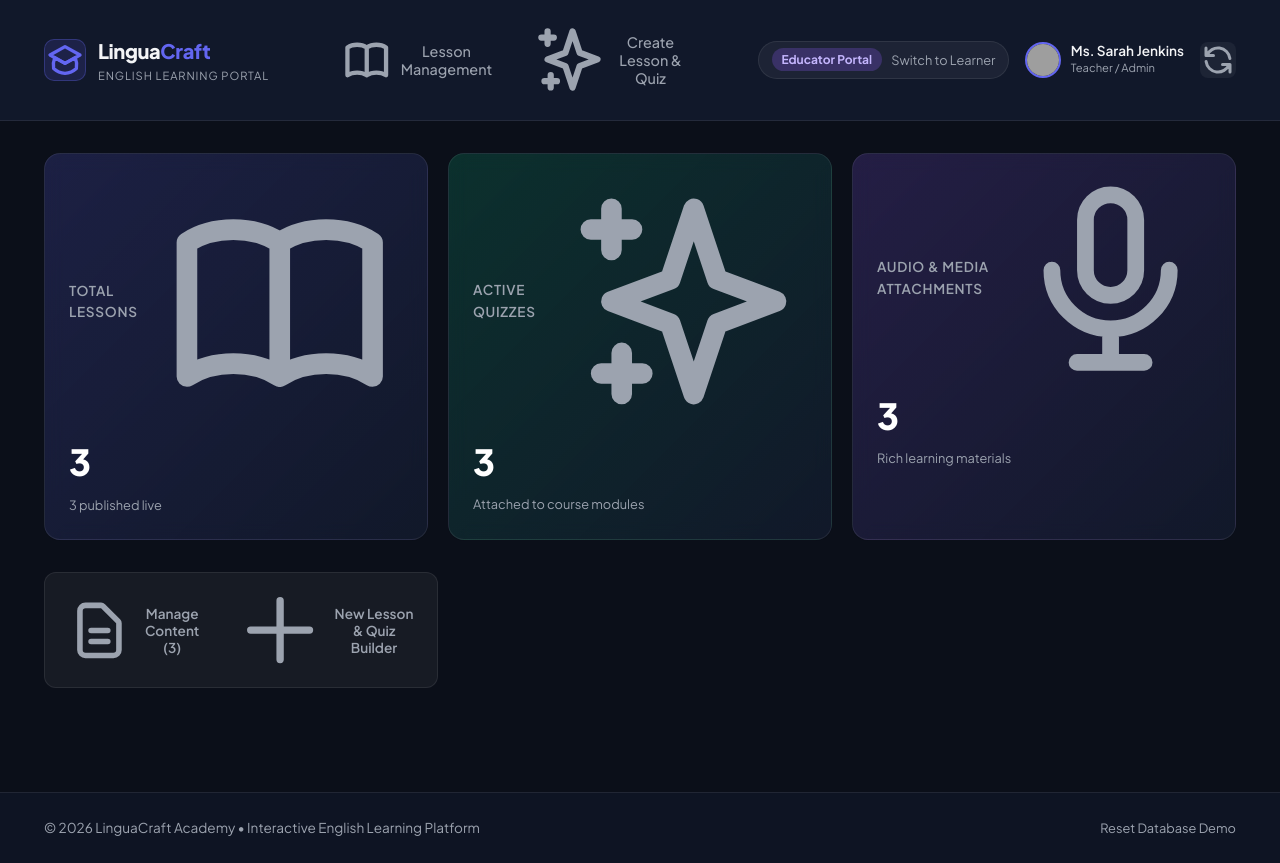
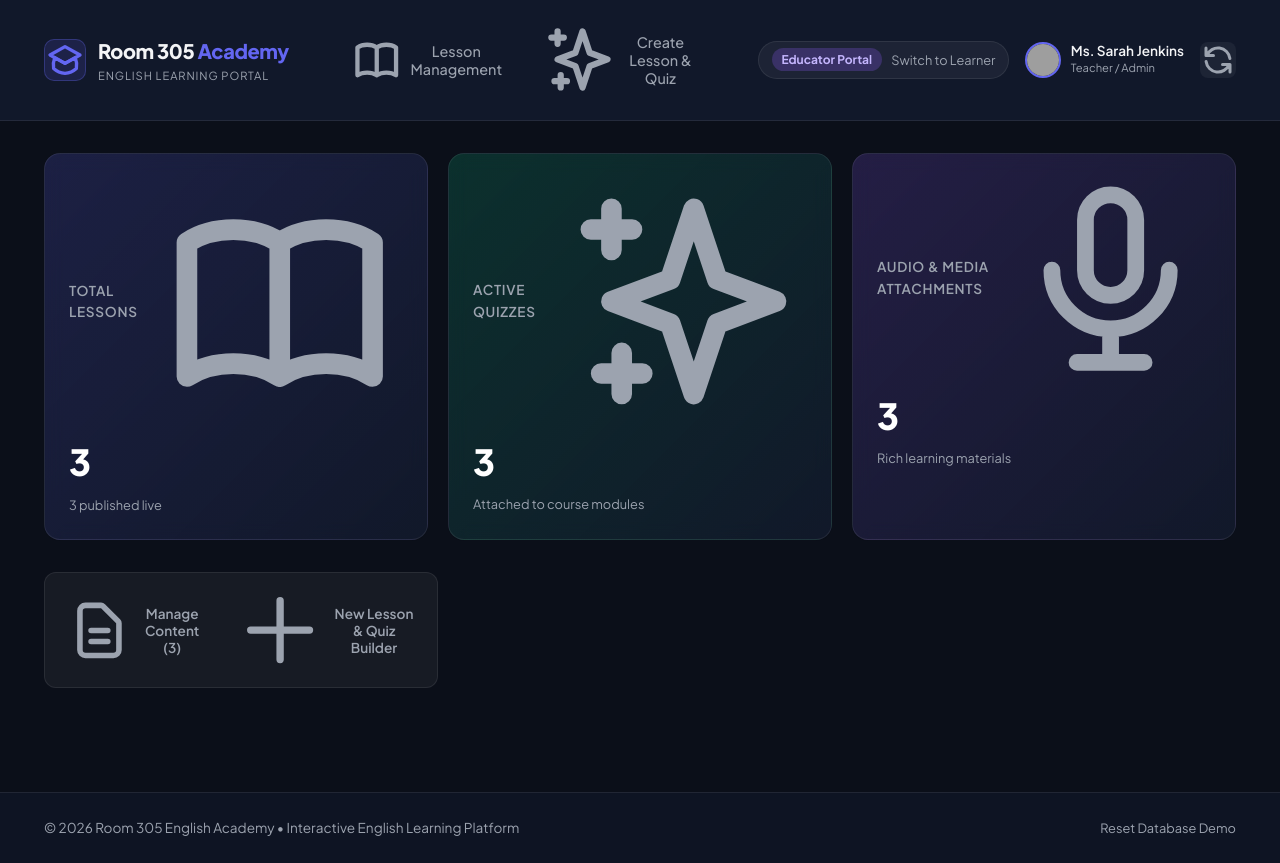
Before and after one commit to riccadx/Room-305-English-Academy, a React (Vite) app: page / in a window 1280 px wide. Built offline with nearby package versions, Linux system fonts and the light colour scheme; grey boxes are pictures that could not be loaded.

Commit message:
Update branding to Room 305 English Academy

```diff
--- a/index.html
+++ b/index.html
@@ -4,7 +4,7 @@
     <meta charset="UTF-8" />
     <link rel="icon" type="image/svg+xml" href="/favicon.svg" />
     <meta name="viewport" content="width=device-width, initial-scale=1.0" />
-    <title>english-class-project</title>
+    <title>Room 305 English Academy</title>
   </head>
   <body>
     <div id="root"></div>
--- a/src/App.jsx
+++ b/src/App.jsx
@@ -106,7 +106,7 @@ export default function App() {
       {/* Footer */}
       <footer className="app-footer">
         <div className="footer-container">
-          <p>© 2026 LinguaCraft Academy • Interactive English Learning Platform</p>
+          <p>© 2026 Room 305 English Academy • Interactive English Learning Platform</p>
           <div className="footer-links">
             <button className="footer-link-btn" onClick={() => dbService.resetToDefault()}>
               Reset Database Demo
--- a/src/components/Navbar.jsx
+++ b/src/components/Navbar.jsx
@@ -20,7 +20,7 @@ export default function Navbar({ currentUser, onUserChange, activeTab, setActive
             <GraduationCap className="w-6 h-6 text-indigo" />
           </div>
           <div className="brand-text">
-            <span className="brand-title">Lingua<span className="brand-accent">Craft</span></span>
+            <span className="brand-title">Room 305 <span className="brand-accent">Academy</span></span>
             <span className="brand-subtitle">English Learning Portal</span>
           </div>
         </div>
--- a/src/components/ProgressReport.jsx
+++ b/src/components/ProgressReport.jsx
@@ -116,7 +116,7 @@ export default function ProgressReport({ currentUser, onOpenLesson }) {
           <Award className="w-8 h-8 text-yellow" />
           <div>
             <h3>Certificate of English Proficiency</h3>
-            <p className="text-sm text-muted">Issued by LinguaCraft Academy for module completion</p>
+            <p className="text-sm text-muted">Issued by Room 305 English Academy for module completion</p>
           </div>
         </div>
 
@@ -130,7 +130,7 @@ export default function ProgressReport({ currentUser, onOpenLesson }) {
             </div>
             <div className="cert-footer">
               <div>Date: {new Date().toLocaleDateString()}</div>
-              <div className="cert-seal">verified by LinguaCraft</div>
+              <div className="cert-seal">verified by Room 305 Academy</div>
             </div>
           </div>
         </div>
```
